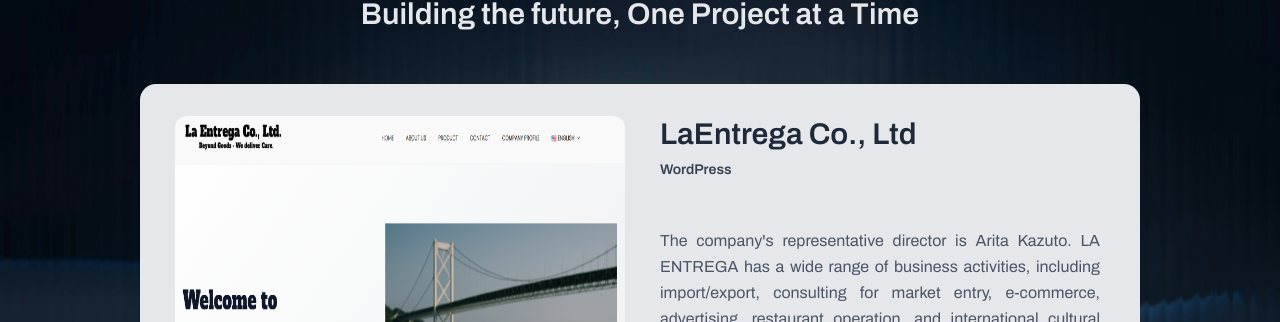
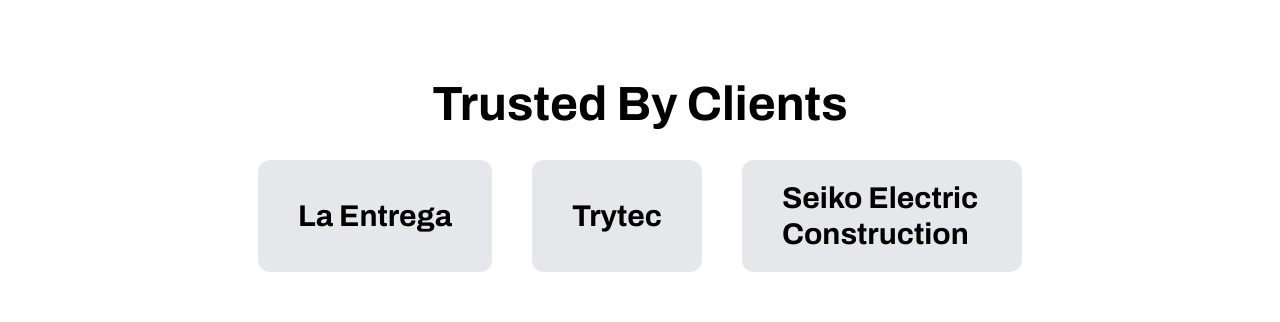
Before and after one commit to SicaDeveloperSeinxera/SeinxeraWebsite-main, a React (Vite) app: page / in a window 1280 px wide. Shown: the part 2200-2522 px from the top of the page. Built offline with nearby package versions, Linux system fonts and the light colour scheme; a web font is replaced by a local one.

Commit message:
finalized the clients section

```diff
--- a/src/App.jsx
+++ b/src/App.jsx
@@ -10,7 +10,6 @@ import NavigationBar from "./component/navbar/NavigationBar";
 import {useTranslation}  from "react-i18next";
 
 const App = () => {
-  const { t } = useTranslation();
   return (
     <div>
       <NavigationBar />
--- a/src/component/home/About.jsx
+++ b/src/component/home/About.jsx
@@ -4,7 +4,7 @@ import { motion } from "framer-motion";
 const About = () => {
     const { t } = useTranslation();
     return (
-        <section className="flex flex-col md:flex-row px-2 sm:px-20 my-15 w-full lg:gap-x-10 gap-y-10">
+        <section className="flex flex-col md:flex-row px-2 sm:px-20 my-25 w-full lg:gap-x-10 gap-y-10">
             <div className="flex-1">
                 <motion.h1
                     className="text-xl sm:text-2xl text-[#0D00FC] font-medium"
--- /dev/null
+++ b/src/component/home/Clients.jsx
@@ -0,0 +1,26 @@
+import { useTranslation } from "react-i18next";
+import { motion } from "framer-motion";
+
+const Clients = () => {
+    const { t } = useTranslation();
+    return (
+        <section className="flex flex-col items-center my-25">
+            <h1 className="text-3xl sm:text-4xl md:text-5xl font-bold">{t("clients.title")}</h1>
+            <div className="flex gap-10 mt-8 ">
+                {t("clients.clients", { returnObjects: true }).map((clients, index) => (
+                    <motion.a
+                    href={`${clients.link}`}
+                    className="flex text-3xl font-bold py-5 px-10 bg-gray-200 rounded-xl max-w-70 items-center justify-center"
+                    key={index}
+                    target="_blank"
+                    whileHover={{y: -10, scale: 1.1}}
+                    >
+                        {clients.name}
+                    </motion.a>
+                ))}
+            </div>
+        </section>
+    );
+}
+
+export default Clients;
--- a/src/component/home/Home.jsx
+++ b/src/component/home/Home.jsx
@@ -5,6 +5,7 @@ import { useTranslation } from "react-i18next";
 import Services from "./Services";
 import Portfolio from "./Portfolio";
 import About from "./About";
+import Clients from "./Clients";
 
 const Home = () => {
   const { t } = useTranslation();
@@ -94,6 +95,7 @@ const Home = () => {
 
       <About />
       <Services />
+      <Clients />
       <Portfolio />
     </div>
   );
--- a/src/component/home/Services.jsx
+++ b/src/component/home/Services.jsx
@@ -5,7 +5,7 @@ import { motion } from "framer-motion";
 const Services = () => {
   const { t } = useTranslation();
   return (
-    <section className="flex flex-col my-15 w-full items-center px-2">
+    <section className="flex flex-col my-25 w-full items-center px-2">
       <h1 className="text-3xl sm:text-4xl md:text-5xl font-bold">{t("services.title")}</h1>
       <h2 className="sm:text-lg md:text-xl mt-1">{t("services.subtitle")}</h2>
       <div className="grid grid-cols-2 lg:grid-cols-3 w-full gap-1 sm:gap-4 md:gap-6 lg:gap-5 mt-8 sm:px-[5%]">
@@ -15,7 +15,12 @@ const Services = () => {
               <motion.div
                 initial={{ opacity: 0, x: index % 2 === 0 ? -50 : 50 }}
                 whileInView={{ opacity: 1, x: 0 }}
-                transition={{ duration: 0.5, delay: 0.2 }}
+                whileHover={{ scale: 1.02 }}
+                transition={{
+                  opacity: { duration: 0.5, delay: 0.2 },
+                  x: { duration: 0.5, delay: 0.2 },
+                  scale: { duration: 0.25 },
+                }}
                 viewport={{ once: true, amount: 0.2 }}
                 key={index}
                 className="flex flex-col aspect-square bg-cover bg-center sm:rounded-lg rounded-md items-center justify-center px-3 text-white lg:hidden"
@@ -24,10 +29,16 @@ const Services = () => {
                 <h3 className="text-xl sm:text-3xl md:text-4xl font-bold">{cards.title}</h3>
                 <p className="text-xs sm:text-sm md:text-[15px]">{cards.description}</p>
               </motion.div>
+
               <motion.div
-                initial={{ opacity: 0, x: (index+2) % 3 === 0 ? 0 : index % 3 === 0 ? -50 : 50, scale: (index+2) % 3 === 0 ? 0.8 : 1 }}
+                initial={{ opacity: 0, x: (index + 2) % 3 === 0 ? 0 : index % 3 === 0 ? -50 : 50, scale: (index + 2) % 3 === 0 ? 0.8 : 1 }}
                 whileInView={{ opacity: 1, x: 0, scale: 1 }}
-                transition={{ duration: 0.5, delay: 0.2 }}
+                whileHover={{ scale: 1.03 }}
+                transition={{
+                  opacity: { duration: 0.5, delay: 0.2 },
+                  x: { duration: 0.5, delay: 0.2 },
+                  scale: { duration: 0.25 },
+                }}
                 viewport={{ once: true, amount: 0.2 }}
                 key={index}
                 className="aspect-square bg-cover bg-center sm:rounded-lg rounded-md items-center justify-center px-3 text-white hidden lg:flex lg:flex-col"
--- a/src/locales/en/translation.json
+++ b/src/locales/en/translation.json
@@ -213,6 +213,23 @@
       }
     ]
   },
+  "clients": {
+    "title": "Trusted By Clients",
+    "clients": [
+      {
+        "name": "La Entrega",
+        "link": "https://laentrega.jp"
+      },
+      {
+        "name": "Trytec",
+        "link": "https://trytec.co.jp"
+      },
+      {
+        "name": "Seiko Electric Construction",
+        "link": "https://seiko-ec.co.jp"
+      }
+    ]
+  },
   "contact": {
     "header": "Get in Touch",
     "subtitle": "Tell us what you're looking for. We'll get back to you.",
--- a/src/locales/ja/translation.json
+++ b/src/locales/ja/translation.json
@@ -213,6 +213,23 @@
       }
     ]
   },
+  "clients": {
+    "title": "クライアントからの信頼",
+    "clients": [
+      {
+        "name": "La Entrega",
+        "link": "https://laentrega.jp"
+      },
+      {
+        "name": "Trytec",
+        "link": "https://trytec.co.jp"
+      },
+      {
+        "name": "Seiko Electric Construction",
+        "link": "https://seiko-ec.co.jp"
+      }
+    ]
+  },
   "contact": {
     "header": "お問い合わせ",
     "subtitle": "ご要件をお聞かせください。折り返しご連絡いたします。",
```
Also changed, not shown: public/laentrega.png (added), public/trytec.png (added).
